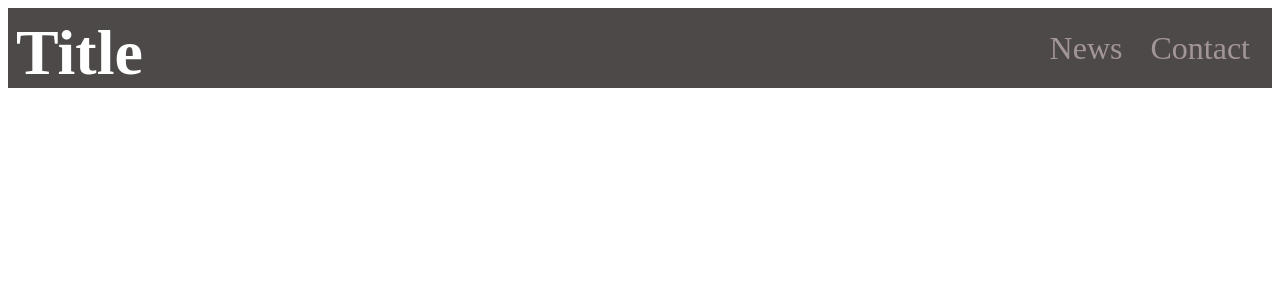
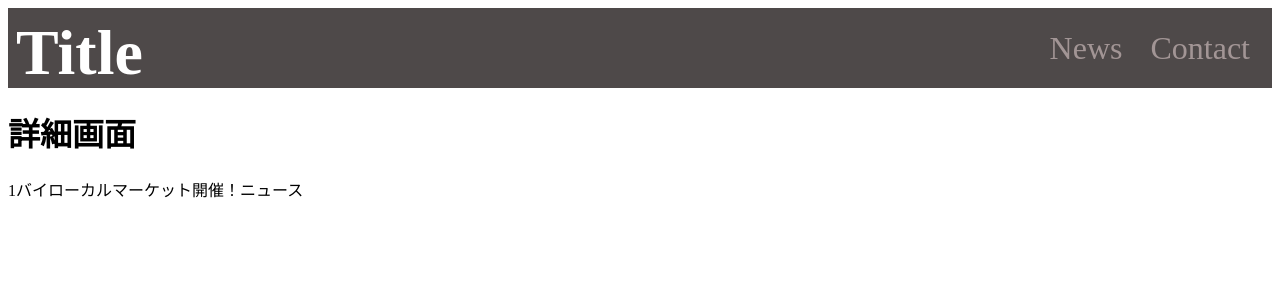
Before and after one commit to shigeyasushimamura/training-react-todoApp-2025, a React (Vite) app in the folder 2025_01_04_001/: page /1 in a window 1280 px wide. Before the commit this address had no page. Shown: the top 300 px of the page. Built offline with nearby package versions, Linux system fonts and the light colour scheme.

Commit message:
昨日は実現

```diff
--- a/2025_01_04_001/src/App.tsx
+++ b/2025_01_04_001/src/App.tsx
@@ -6,6 +6,7 @@ import MainNews from "./features/news/components/MainNews";
 import { News } from "./features/news/types/Types";
 import UseFetchNews from "./features/news/hooks/useFetchNews";
 import UseNewsAction from "./features/news/hooks/useNewsAction";
+import DetailNews from "./features/news/components/DetailNews";
 
 function App() {
   const [newsList, setNews] = useState<News[]>([]);
@@ -35,6 +36,10 @@ function App() {
                 />
               }
             ></Route>
+            <Route
+              path="/:id"
+              element={<DetailNews newsList={newsList} />}
+            ></Route>
           </Routes>
         </Layout>
       </BrowserRouter>
--- /dev/null
+++ b/2025_01_04_001/src/features/news/components/DetailNews.tsx
@@ -0,0 +1,32 @@
+import { useParams } from "react-router-dom";
+import { News } from "../types/Types";
+import { useState, useEffect } from "react";
+
+const DetailNews = ({ newsList }: { newsList: News[] }) => {
+  const { id } = useParams<{ id: string }>();
+  const [data, setData] = useState<News | null>(null);
+
+  useEffect(() => {
+    if (!id || isNaN(Number(id))) return;
+
+    const tmp = newsList.find((n) => n.id === Number(id));
+
+    setData(tmp ?? null);
+  }, [id, newsList]);
+
+  return (
+    <div>
+      <h1>詳細画面</h1>
+      {data && (
+        <article>
+          {data.id}
+          {data.title}
+          {data.content}
+          {data.category}
+        </article>
+      )}
+    </div>
+  );
+};
+
+export default DetailNews;
--- a/2025_01_04_001/src/features/news/components/NewsItem.tsx
+++ b/2025_01_04_001/src/features/news/components/NewsItem.tsx
@@ -1,5 +1,6 @@
 import { FC, memo } from "react";
 import { News } from "../types/Types";
+import { Link } from "react-router-dom";
 
 interface Props {
   news: News;
@@ -15,8 +16,11 @@ const NewsItem: FC<Props> = memo(({ news, deleteNews }) => {
     <div>
       <article>
         {news.publishDate}
-        {news.title}
+        <div>
+          <Link to={`/${news.id}`}>{news.title}</Link>
+        </div>
         {/* <img src={news.path} /> */}
+        {news.category}
         <button onClick={handleDelete} aira-lavel="記事削除">
           削除
         </button>
```
